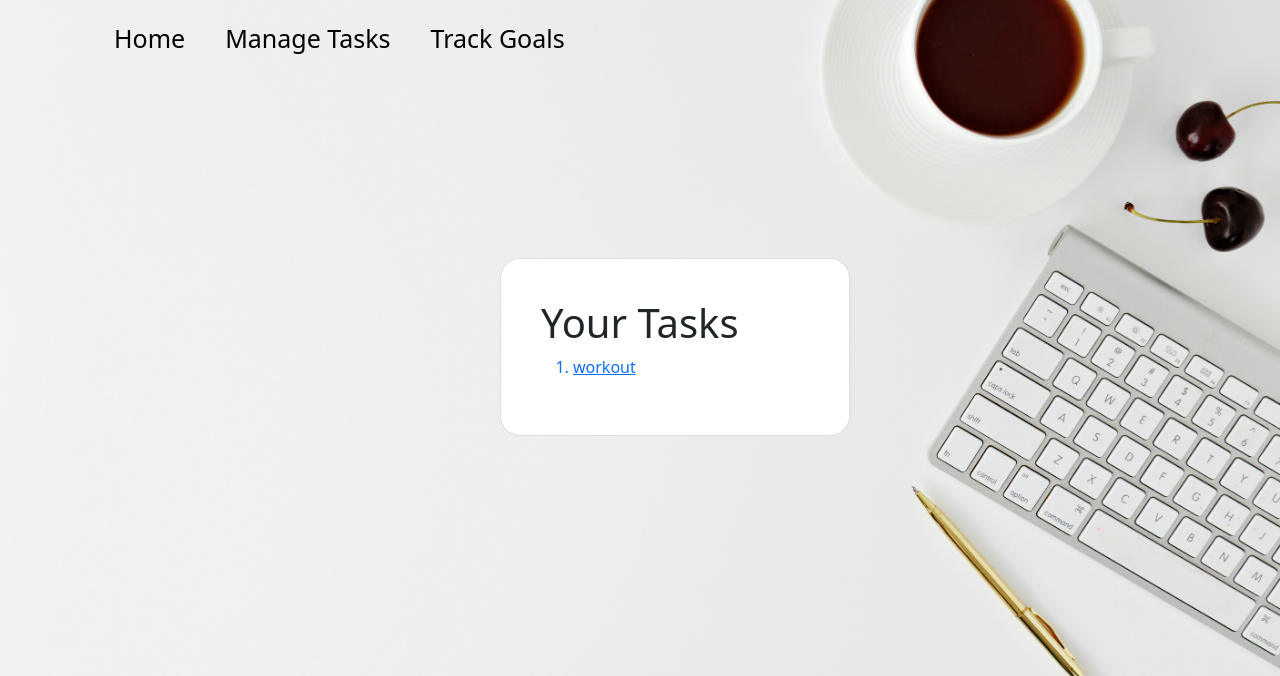
After one commit to coderobel/NOVA2.0, a Django app: page /tasks/ in a window 1280 px wide. The commit adds this page. Shown: the top 676 px of the page. Run offline with Django 5.2, Linux system fonts and the light colour scheme; data comes from the database, SQL or seed files in the repository; both versions use the stored data as it was after the commit.

Commit message:
added functions for viewing tasks in general and for viewing specific tasks as well as deleting tasks and created necessary html files for these functions

```diff
--- a/taskmanagement_app/models.py
+++ b/taskmanagement_app/models.py
@@ -3,8 +3,10 @@ from django.db import models
 # Create your models here.
 class Tasks(models.Model):
     title = models.CharField(max_length=200)
+    date_assigned = models.DateField(auto_now_add=True)
     deadline = models.DateField()
     description = models.TextField(max_length=200)
+
     class Meta:
         verbose_name_plural = 'Tasks'
 
--- a/taskmanagement_app/static/taskmanagement_app/css/styles.css
+++ b/taskmanagement_app/static/taskmanagement_app/css/styles.css
@@ -1,5 +1,4 @@
 body, html {
-  height: 100%;
   margin: 0;
   padding: 0;
 }
@@ -9,8 +8,6 @@ body {
     background-repeat: no-repeat;
     background-attachment: fixed;
     background-position: center center;
-    height: 100vh;
-    width: 100vw;
 }
 #nav {
     margin-top: 20px;
@@ -25,7 +22,11 @@ body {
     font-weight:500;
     text-decoration: none;
 }
-.homepage-intro {
-    margin-left: 100px;
-    margin-top: 100px;
+
+.card {
+    padding: 40px;
+    width: 350px;
+    border-radius: 20px;
+    margin-top: 200px;
+    margin-left: 500px;
 }
--- a/taskmanagement_app/templates/taskmanagement_app/base.html
+++ b/taskmanagement_app/templates/taskmanagement_app/base.html
@@ -17,7 +17,7 @@
                     <a href="{% url 'taskmanagement_app:home' %}" class="navlink">Home</a>
                 </li>
                 <li>
-                    <a href="#" class="navlink">Manage Tasks</a>
+                    <a href="{% url 'taskmanagement_app:tasks' %}" class="navlink">Manage Tasks</a>
                 </li>
                 <li>
                     <a href="#" class="navlink">Track Goals</a>
--- a/taskmanagement_app/templates/taskmanagement_app/home.html
+++ b/taskmanagement_app/templates/taskmanagement_app/home.html
@@ -1,6 +1,6 @@
 {% extends 'taskmanagement_app/base.html' %}
 {% block content %}
-    <div class="homepage-intro">
+    <div class="card">
         <h1>Welcome to NOVA</h1>
         <p>Manage your tasks and strive towards your goals with NOVA!</p>
     </div>
--- /dev/null
+++ b/taskmanagement_app/templates/taskmanagement_app/tasks.html
@@ -0,0 +1,13 @@
+{% extends 'taskmanagement_app/base.html' %}
+{% block content %}
+  <div class="card">
+    <h1>Your Tasks</h1>
+    {% for task in tasks %}
+        <ol>
+            <a href="{% url 'taskmanagement_app:task' task.id%}"><li>{{task}}</li></a>
+        </ol>
+    {% empty %}
+        <p>No tasks have been added to your account yet.</p>
+    {% endfor %}
+  </div>
+{% endblock content %}
--- a/taskmanagement_app/urls.py
+++ b/taskmanagement_app/urls.py
@@ -4,4 +4,9 @@ from . import views
 app_name = 'taskmanagement_app'
 urlpatterns = [
     path('', views.home, name='home'),
+    path('tasks/', views.tasks, name='tasks'),
+    path('task/<int:task_id>', views.task, name='task'),
+    path('addtask/', views.addtask, name='addtask'),
+    path('updatetask/<int:task_id>', views.updatetask, name= 'updatetask'),
+    path('deletetask/<int:task_id>', views.deletetask, name='deletetask'),
 ]
--- a/taskmanagement_app/views.py
+++ b/taskmanagement_app/views.py
@@ -1,5 +1,23 @@
 from django.shortcuts import render
-
+from .models import Tasks
+from django.http import HttpResponseRedirect
+from django.urls import reverse
 # Create your views here.
 def home(request):
     return render(request, 'taskmanagement_app/home.html')
+def tasks(request):
+    tasks = Tasks.objects.all()
+    context = {'tasks' : tasks}
+    return render(request,'taskmanagement_app/tasks.html', context)
+def task(request, task_id):
+    task = Tasks.objects.get(id=task_id)
+    context = {'task' : task}
+    return render(request, 'taskmanagement_app/task.html', context)
+def addtask(request):
+    pass
+def updatetask(request, task_id):
+    pass
+def deletetask(request, task_id):
+    task = Tasks.objects.get(id=task_id)
+    task.delete()
+    return HttpResponseRedirect(reverse('taskmanagement_app:tasks'))
```
Also changed, not shown: taskmanagement_app/templates/taskmanagement_app/task.html (added, +10 -0 lines), db.sqlite3, taskmanagement_app/migrations/0002_alter_tasks_options_tasks_date_assigned.py (added).
